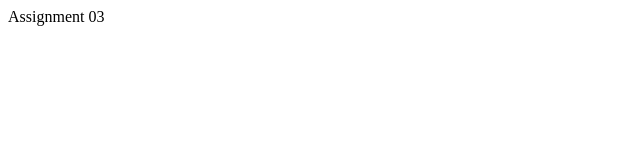
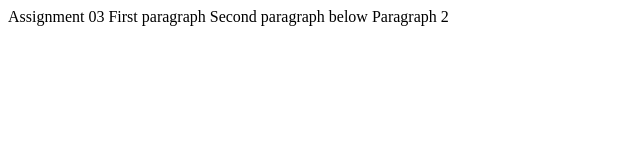
Before and after one commit to blossam21/blossam21.github.io, a plain HTML site: page assignment03.html in a window 1280 px wide. Shown: the whole page, without its empty margins (0-640 px from the left). Drawn offline with Linux system fonts and the light colour scheme.

Commit message:
Update assignment03.html

```diff
--- a/assignment03.html
+++ b/assignment03.html
@@ -1,7 +1,16 @@
 <!-- Lexy Bloss, 09/19/22, Assignment 03, basic HTML -->
 <!DOCTYPE html>
 <html>
+<head>
+Assignment 03
+</head>
 <body>
-Assignment 03
+First paragraph
+</body>
+<head>
+Second paragraph below
+</head>
+<body>
+Paragraph 2
 </body>
 </html>
```
